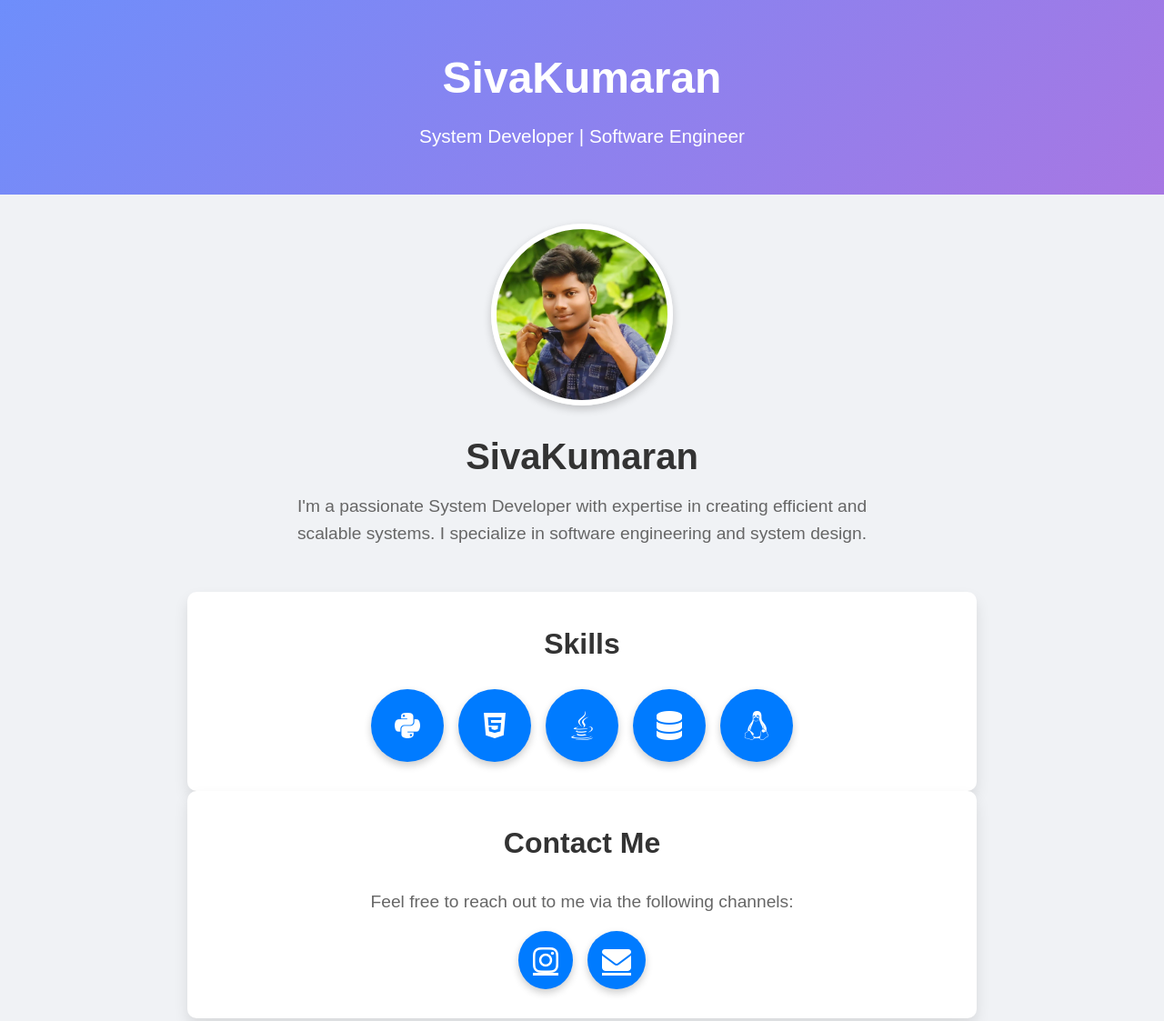
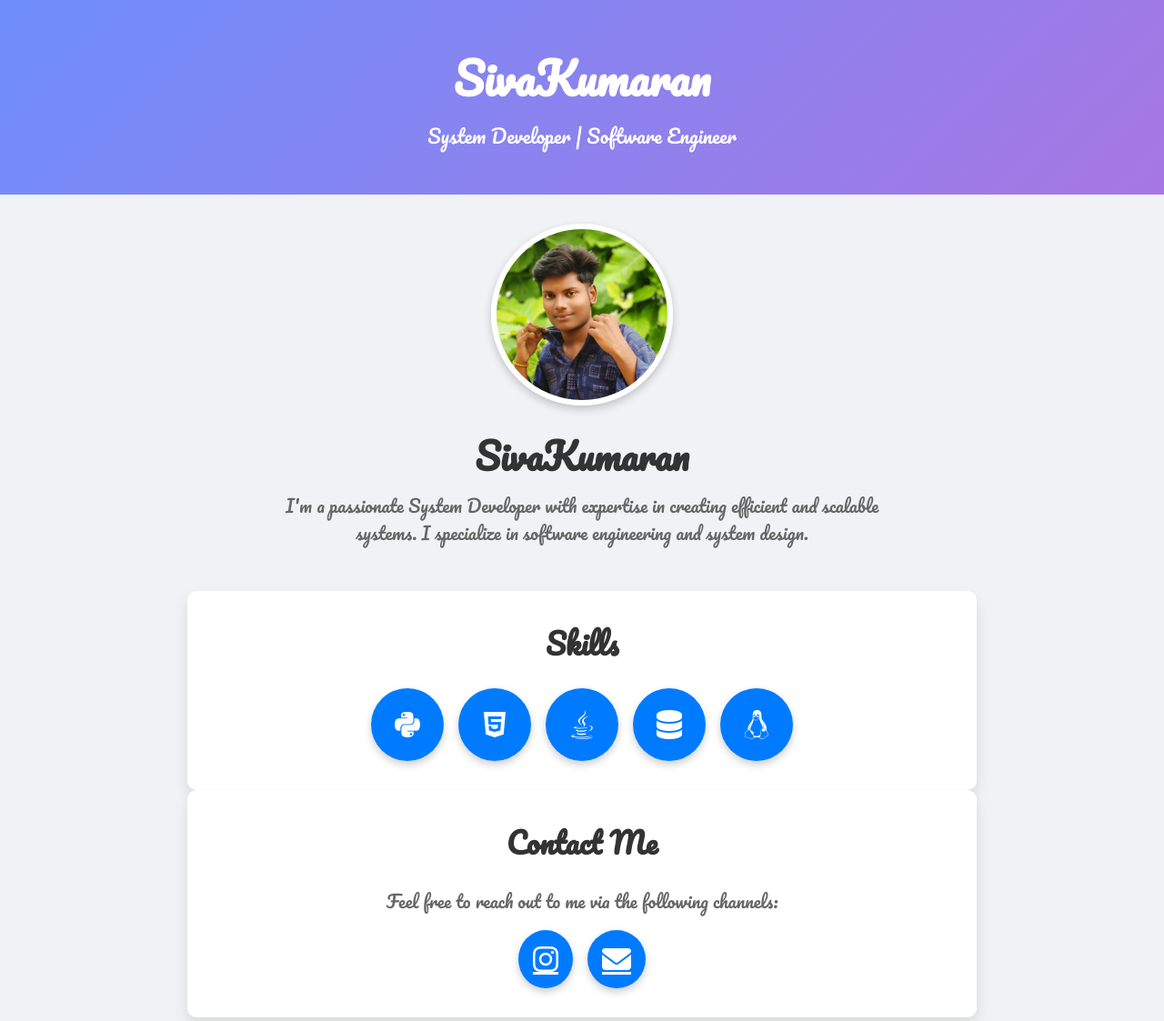
Before and after one commit to Sivakumaran-A/web, a plain HTML site: page index.html in a window 1280 px wide. Shown: the top 1123 px of the page at 91% size. Drawn offline with Linux system fonts and the light colour scheme.

Commit message:
Update index.html

```diff
--- a/index.html
+++ b/index.html
@@ -5,6 +5,7 @@
     <meta name="viewport" content="width=device-width, initial-scale=1.0">
     <title>Personal Portfolio</title>
     <link rel="stylesheet" href="https://cdnjs.cloudflare.com/ajax/libs/font-awesome/6.4.0/css/all.min.css">
+    <link rel="stylesheet" href="https://fonts.googleapis.com/css2?family=Pacifico&display=swap">
     <style>
         /* Basic Reset */
         * {
@@ -14,7 +15,7 @@
         }
 
         body {
-            font-family: 'Arial', sans-serif;
+            font-family: 'Pacifico', cursive; /* Applying Pacifico font to the entire page */
             line-height: 1.6;
             margin: 0;
             background: #f0f2f5;
@@ -250,7 +251,7 @@
             <h2>Contact Me</h2>
             <p>Feel free to reach out to me via the following channels:</p>
             <div class="contact-icons">
-                <a href="https://www.instagram.com/sivakumaran_off" target="_blank" class="contact-icon">
+                <a href="https://www.instagram.com/your_instagram_id" target="_blank" class="contact-icon">
                     <i class="fab fa-instagram"></i>
                 </a>
                 <a href="mailto:sivakumarana2020@gmail.com" class="contact-icon">
```
